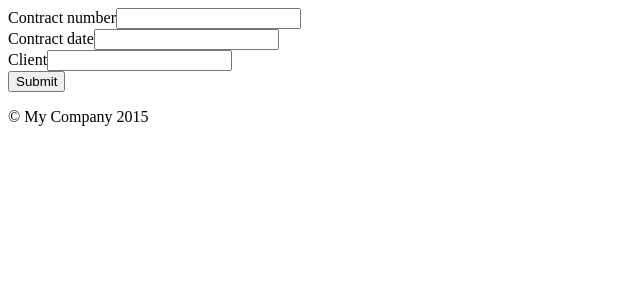
After one commit to slavikusq75/Yii2-Advanced-MyBlog, a Yii app: template frontend/views/contracts.php in a window 1280 px wide. The commit adds this page. Shown: the top 300 px of the page, without its empty margins (0-640 px from the left). Run offline with PHP 8.4 and a stand-in for Yii, Linux system fonts and the light colour scheme; the template is opened without the code that fills it, so the values that code supplies are empty; form fields are guessed from the names that the template uses; some libraries are stand-ins or nearby versions.

```diff
--- a/frontend/controllers/MainController.php
+++ b/frontend/controllers/MainController.php
@@ -107,6 +107,8 @@ class MainController extends \yii\web\Controller
     public function actionClients()
     {
         $model = new ClientsForm();
+        //$queries = $model->find()->All();
+        //var_dump($query); exit;
 
         if ($model->load(Yii::$app->request->post()) && $model->validate()) {
 
--- /dev/null
+++ b/frontend/views/contracts.php
@@ -0,0 +1,23 @@
+<?php
+
+use yii\helpers\Html;
+use yii\widgets\ActiveForm;
+
+/* @var $this yii\web\View */
+/* @var $model frontend\models\ContractsForm */
+/* @var $form ActiveForm */
+?>
+<div class="contracts">
+
+    <?php $form = ActiveForm::begin(); ?>
+
+        <?= $form->field($model, 'contract_number') ?>
+        <?= $form->field($model, 'contract_date') ?>
+        <?= $form->field($model, 'client_id') ?>
+
+        <div class="form-group">
+            <?= Html::submitButton('Submit', ['class' => 'btn btn-primary']) ?>
+        </div>
+    <?php ActiveForm::end(); ?>
+
+</div><!-- contracts -->
--- a/frontend/views/main/clients-confirm.php
+++ b/frontend/views/main/clients-confirm.php
@@ -3,8 +3,10 @@
  *
  * @var \frontend\models\ClientsForm $model
  */
+use frontend\models\ClientsForm;
 use yii\helpers\Html;
 ?>
+
 <p>You sent follow information:</p>
 
 <ul>
```
Also changed, not shown: frontend/models/ClientsForm.php (+0 -8 lines), frontend/models/ContractsForm.php (+27 -7 lines).
